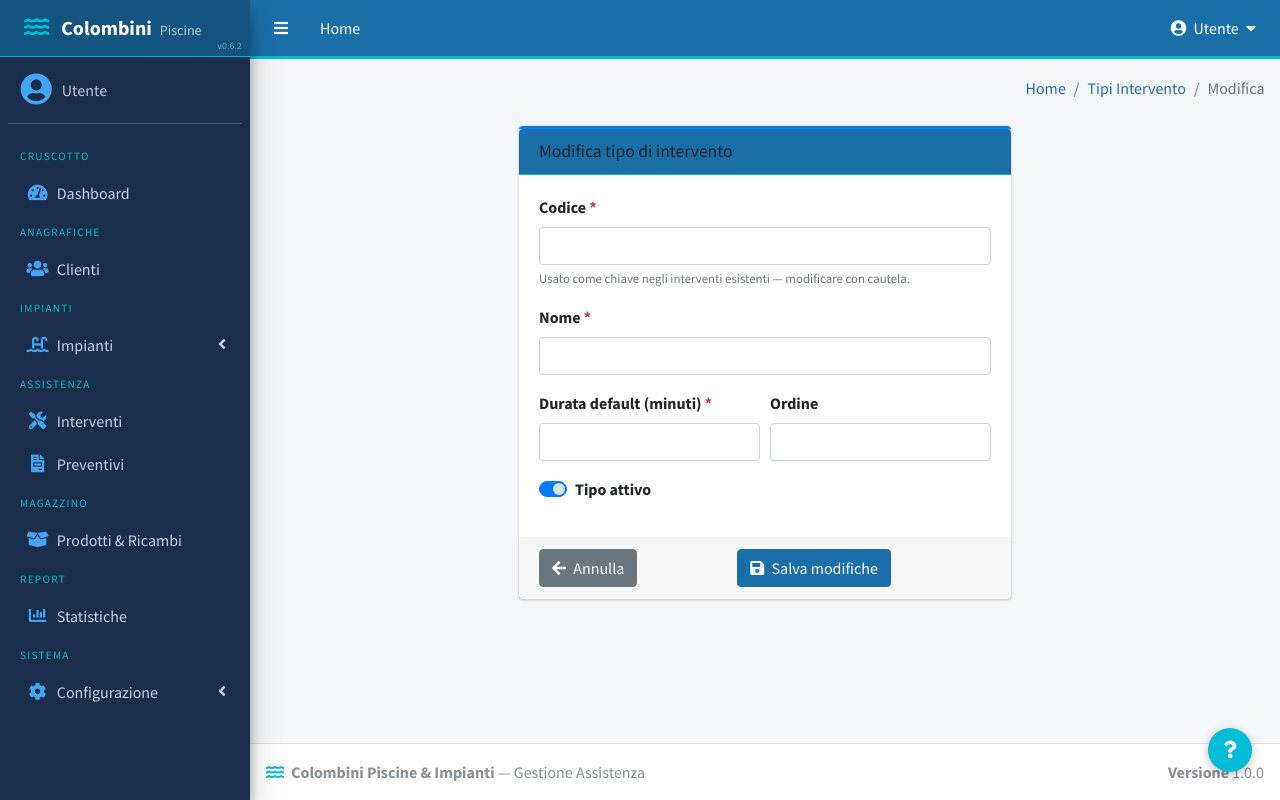
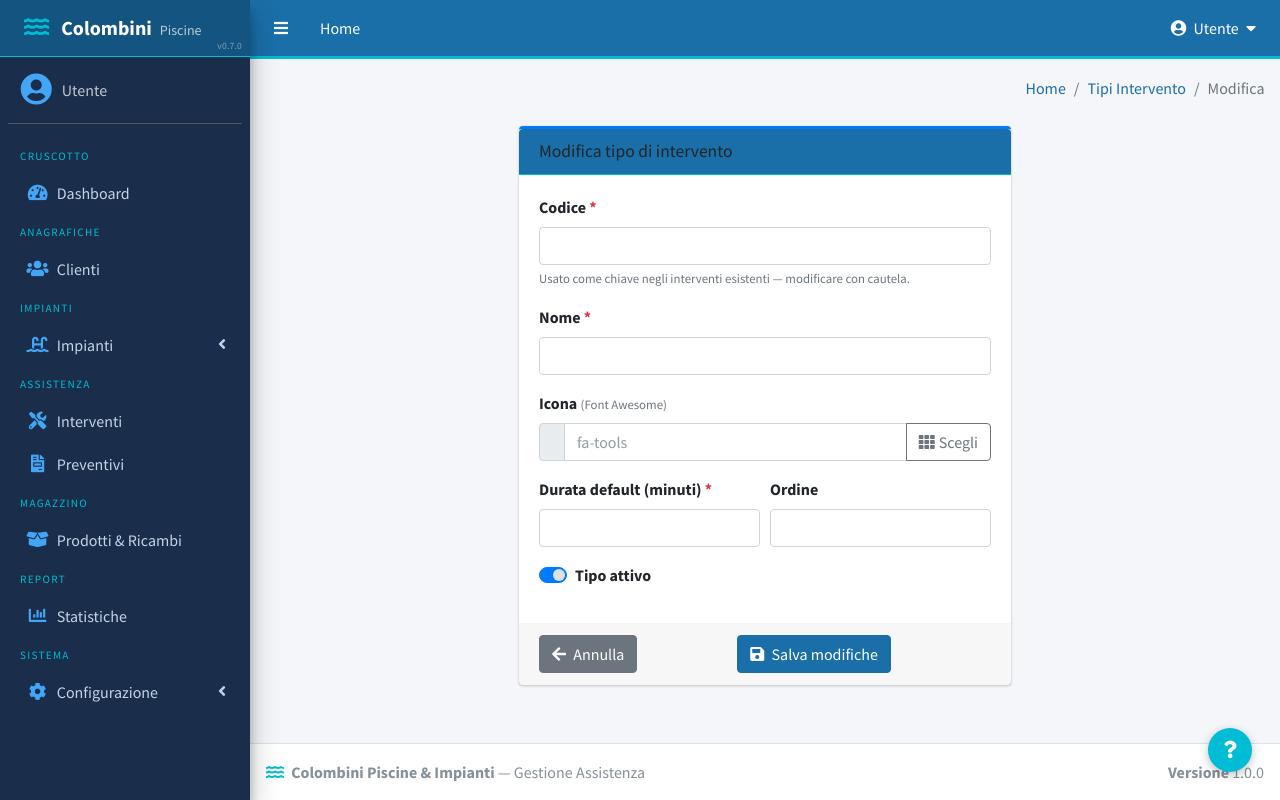
Before and after one commit to daniela-cali/colombini, a CodeIgniter 4 app: the page made by app/Views/sistema/tipi_intervento/edit.php in a window 1280 px wide. Run offline with PHP 8.4 and a stand-in for CodeIgniter, Linux system fonts and the light colour scheme; the template is opened without the code that fills it, so the values that code supplies are empty; some libraries are stand-ins or nearby versions.

Commit message:
v0.7.0: icona tipi intervento da DB con picker e portale dinamico
- Migrazione AddIconaToTipiIntervento: colonna icona VARCHAR(50) con
  pre-popolamento dei 4 tipi esistenti (FA5)
- TipoInterventoModel: icona in allowedFields + comeListaCompleta()
- Icon picker (partial _icona_picker.php): ~60 icone FA5 ricercabili
  per classe o parola chiave, anteprima live, condiviso da create/edit
- Index tipi intervento: colonna icona visibile
- Sistema store/update: campo icona salvato correttamente
- Portale: tipi letti da TipoInterventoModel invece di RichiestaModel::TIPI

Co-Authored-By: Claude Sonnet 4.6 <noreply@anthropic.com>

```diff
--- a/app/Controllers/Sistema.php
+++ b/app/Controllers/Sistema.php
@@ -47,6 +47,7 @@ class Sistema extends BaseController
         $model->insert([
             'codice'         => $this->request->getPost('codice'),
             'nome'           => $this->request->getPost('nome'),
+            'icona'          => $this->request->getPost('icona') ?: 'fa-tools',
             'durata_default' => (int) $this->request->getPost('durata_default'),
             'attivo'         => 1,
             'ordine'         => (int) ($this->request->getPost('ordine') ?: 0),
@@ -98,6 +99,7 @@ class Sistema extends BaseController
         $model->update($id, [
             'codice'         => $this->request->getPost('codice'),
             'nome'           => $this->request->getPost('nome'),
+            'icona'          => $this->request->getPost('icona') ?: 'fa-tools',
             'durata_default' => (int) $this->request->getPost('durata_default'),
             'attivo'         => (int) ($this->request->getPost('attivo') ?? 1),
             'ordine'         => (int) ($this->request->getPost('ordine') ?: 0),
--- /dev/null
+++ b/app/Views/sistema/tipi_intervento/_icona_picker.php
@@ -0,0 +1,121 @@
+<div class="form-group">
+    <label>Icona <small class="text-muted font-weight-normal">(Font Awesome)</small></label>
+    <div class="input-group">
+        <div class="input-group-prepend">
+            <span class="input-group-text">
+                <i class="fas <?= esc($valoreIcona) ?>" id="icona-preview-icon"></i>
+            </span>
+        </div>
+        <input type="text" name="icona" id="icona" class="form-control"
+               value="<?= esc($valoreIcona) ?>" placeholder="fa-tools" maxlength="50" readonly
+               style="background:#fff; cursor:pointer;" onclick="toggleIconaPicker()">
+        <div class="input-group-append">
+            <button type="button" class="btn btn-outline-secondary" onclick="toggleIconaPicker()">
+                <i class="fas fa-th mr-1"></i><span class="d-none d-sm-inline">Scegli</span>
+            </button>
+        </div>
+    </div>
+
+    <div id="icona-picker" class="border rounded p-2 mt-1" style="display:none; background:#fff;">
+        <input type="text" id="icona-search" class="form-control form-control-sm mb-2"
+               placeholder="Cerca icona… (es. water, tool, home)">
+        <div id="icona-grid"
+             style="display:flex;flex-wrap:wrap;gap:6px;max-height:220px;overflow-y:auto;"></div>
+        <p id="icona-no-results" class="text-muted small mt-2 mb-0" style="display:none;">
+            Nessuna icona trovata.
+        </p>
+    </div>
+</div>
+
+<script>
+(function () {
+    var ICONE = [
+        /* acqua / piscine */
+        ['fa-swimming-pool','piscina'],['fa-water','acqua'],['fa-tint','goccia'],
+        ['fa-shower','doccia'],['fa-bath','vasca'],['fa-faucet','rubinetto'],
+        ['fa-snowflake','freddo'],['fa-fire','fuoco'],['fa-temperature-high','temperatura'],
+        /* impianti / tecnica */
+        ['fa-filter','filtro'],['fa-wind','ventilazione'],['fa-plug','elettrico'],
+        ['fa-bolt','corrente'],['fa-wifi','rete'],['fa-satellite-dish','antenna'],
+        ['fa-thermometer-half','termostato'],['fa-tachometer-alt','pressione'],
+        /* utensili */
+        ['fa-tools','attrezzi'],['fa-wrench','chiave'],['fa-hammer','martello'],
+        ['fa-screwdriver','cacciavite'],['fa-cog','ingranaggio'],['fa-cogs','ingranaggi'],
+        ['fa-toolbox','cassetta'],['fa-hard-hat','sicurezza'],
+        /* edifici */
+        ['fa-home','casa'],['fa-building','edificio'],['fa-industry','industria'],
+        ['fa-store','negozio'],['fa-warehouse','magazzino'],['fa-hotel','hotel'],
+        ['fa-school','scuola'],['fa-hospital','ospedale'],
+        /* veicoli */
+        ['fa-truck','camion'],['fa-car','auto'],['fa-shuttle-van','furgone'],
+        /* business */
+        ['fa-handshake','commerciale'],['fa-briefcase','lavoro'],
+        ['fa-file-invoice','fattura'],['fa-clipboard-list','lista'],
+        ['fa-chart-bar','report'],['fa-calendar-alt','calendario'],
+        ['fa-clock','orario'],['fa-bell','notifica'],
+        /* persone */
+        ['fa-user','utente'],['fa-users','gruppo'],['fa-user-cog','tecnico'],
+        /* generico */
+        ['fa-star','preferito'],['fa-check-circle','completato'],['fa-flag','flag'],
+        ['fa-tag','etichetta'],['fa-map-marker-alt','posizione'],['fa-phone','telefono'],
+        ['fa-envelope','email'],['fa-info-circle','info'],['fa-exclamation-triangle','avviso'],
+        ['fa-leaf','ecologico'],['fa-recycle','riciclo'],['fa-sun','sole'],
+    ];
+
+    var grid   = document.getElementById('icona-grid');
+    var search = document.getElementById('icona-search');
+    var input  = document.getElementById('icona');
+    var noRes  = document.getElementById('icona-no-results');
+
+    function renderIcone(list) {
+        grid.innerHTML = '';
+        list.forEach(function (item) {
+            var cls  = item[0];
+            var btn  = document.createElement('button');
+            btn.type = 'button';
+            btn.title = cls;
+            btn.className = 'btn btn-sm btn-outline-secondary' + (input.value === cls ? ' active' : '');
+            btn.style.cssText = 'width:42px;height:42px;padding:0;font-size:18px;';
+            btn.innerHTML = '<i class="fas ' + cls + '"></i>';
+            btn.addEventListener('click', function () {
+                input.value = cls;
+                document.getElementById('icona-preview-icon').className = 'fas ' + cls;
+                grid.querySelectorAll('.btn').forEach(function (b) { b.classList.remove('active'); });
+                btn.classList.add('active');
+                document.getElementById('icona-picker').style.display = 'none';
+            });
+            grid.appendChild(btn);
+        });
+        noRes.style.display = list.length ? 'none' : 'block';
+    }
+
+    search.addEventListener('input', function () {
+        var q = this.value.trim().toLowerCase();
+        var filtered = q
+            ? ICONE.filter(function (i) { return i[0].includes(q) || i[1].includes(q); })
+            : ICONE;
+        renderIcone(filtered);
+    });
+
+    window.toggleIconaPicker = function () {
+        var p = document.getElementById('icona-picker');
+        var aperto = p.style.display !== 'none';
+        p.style.display = aperto ? 'none' : 'block';
+        if (!aperto) {
+            search.value = '';
+            renderIcone(ICONE);
+            search.focus();
+        }
+    };
+
+    /* Chiudi cliccando fuori */
+    document.addEventListener('click', function (e) {
+        var picker = document.getElementById('icona-picker');
+        if (!picker) return;
+        if (!picker.contains(e.target) && e.target !== input
+            && !e.target.closest('#icona + .input-group-append')) {
+            picker.style.display = 'none';
+        }
+    });
+})();
+</script>
--- a/app/Views/sistema/tipi_intervento/create.php
+++ b/app/Views/sistema/tipi_intervento/create.php
@@ -44,6 +44,9 @@
                                placeholder="es. Manutenzione Piscine" required maxlength="100">
                     </div>
 
+                    <?php $this->setVar('valoreIcona', old('icona', 'fa-tools')); ?>
+                    <?= $this->include('sistema/tipi_intervento/_icona_picker') ?>
+
                     <div class="form-row">
                         <div class="form-group col-md-6">
                             <label>Durata default (minuti) <span class="text-danger">*</span></label>
--- a/app/Views/sistema/tipi_intervento/edit.php
+++ b/app/Views/sistema/tipi_intervento/edit.php
@@ -44,6 +44,9 @@
                                required maxlength="100">
                     </div>
 
+                    <?php $this->setVar('valoreIcona', old('icona', $tipo['icona'] ?? 'fa-tools')); ?>
+                    <?= $this->include('sistema/tipi_intervento/_icona_picker') ?>
+
                     <div class="form-row">
                         <div class="form-group col-md-6">
                             <label>Durata default (minuti) <span class="text-danger">*</span></label>
--- a/app/Views/sistema/tipi_intervento/index.php
+++ b/app/Views/sistema/tipi_intervento/index.php
@@ -29,6 +29,7 @@
                         <tr>
                             <th>Ordine</th>
                             <th>Codice</th>
+                            <th>Icona</th>
                             <th>Nome</th>
                             <th class="d-none d-sm-table-cell">Durata default</th>
                             <th>Stato</th>
@@ -40,6 +41,9 @@
                         <tr>
                             <td class="text-muted"><?= (int) $t['ordine'] ?></td>
                             <td><code><?= esc($t['codice']) ?></code></td>
+                            <td class="text-center" style="width:50px;">
+                                <i class="fas <?= esc($t['icona'] ?? 'fa-tools') ?> fa-lg" title="<?= esc($t['icona'] ?? '') ?>"></i>
+                            </td>
                             <td><?= esc($t['nome']) ?></td>
                             <td class="d-none d-sm-table-cell"><?= (int) $t['durata_default'] ?> min</td>
                             <td>
```
Also changed, not shown: app/Controllers/Portale.php (+5 -4 lines), app/Database/Migrations/2026-05-15-130000_AddIconaToTipiIntervento.php (added, +30 -0 lines), app/Models/TipoInterventoModel.php (+7 -1 lines), app/Views/portale/nuova_richiesta.php (+5 -12 lines), CHANGELOG.md.
